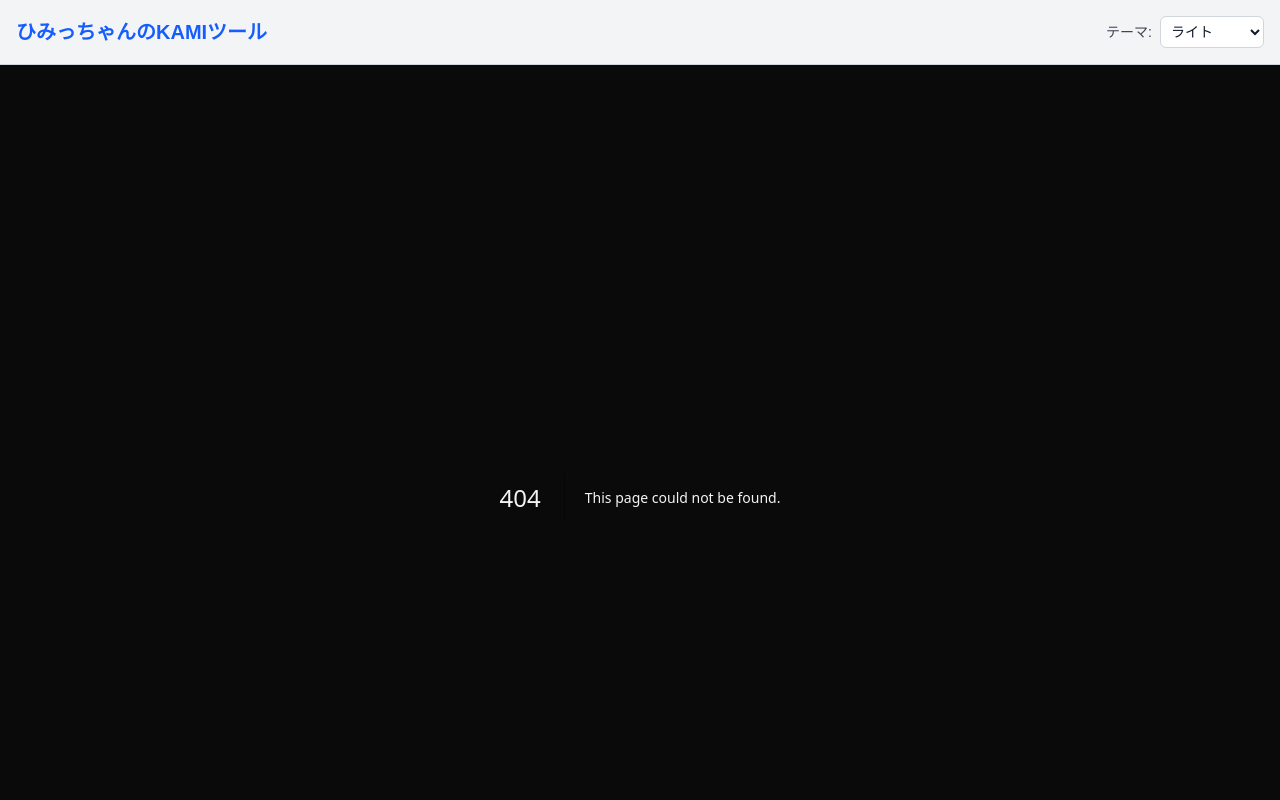
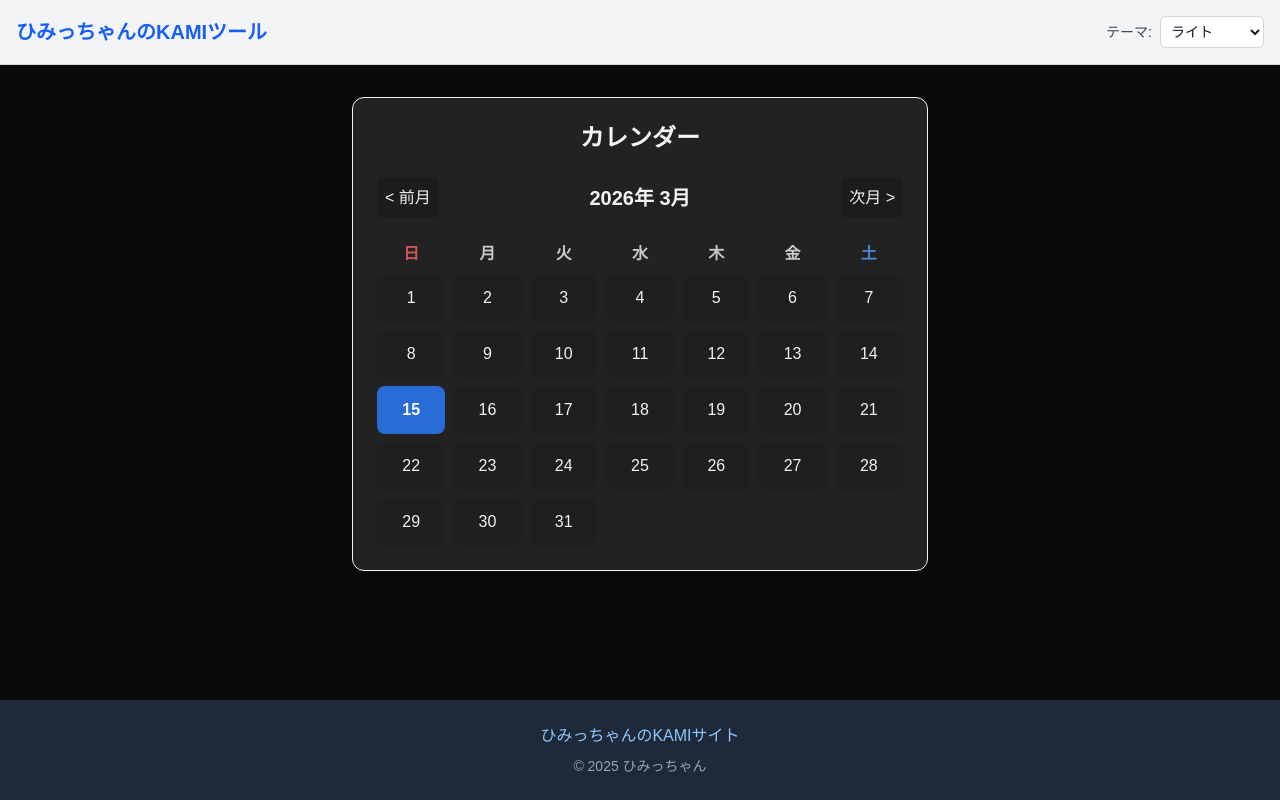
Before and after one commit to himitu-da/himitu-tool, a Next.js app: page /tool/calendar in a window 1280 px wide. Before the commit this address had no page. Shown: the top 800 px of the page. Built offline with nearby package versions, Linux system fonts and the light colour scheme.

Commit message:
feat: カレンダーを追加

```diff
--- /dev/null
+++ b/src/app/calendar/page.tsx
@@ -0,0 +1,73 @@
+"use client";
+
+import React, { useState } from "react";
+
+export default function CalendarPage() {
+  const [currentDate, setCurrentDate] = useState(new Date());
+
+  const getDaysInMonth = (year: number, month: number) => {
+    return new Date(year, month + 1, 0).getDate();
+  };
+
+  const getFirstDayOfMonth = (year: number, month: number) => {
+    return new Date(year, month, 1).getDay();
+  };
+
+  const prevMonth = () => {
+    setCurrentDate(new Date(currentDate.getFullYear(), currentDate.getMonth() - 1, 1));
+  };
+
+  const nextMonth = () => {
+    setCurrentDate(new Date(currentDate.getFullYear(), currentDate.getMonth() + 1, 1));
+  };
+
+  const year = currentDate.getFullYear();
+  const month = currentDate.getMonth();
+  const daysInMonth = getDaysInMonth(year, month);
+  const firstDay = getFirstDayOfMonth(year, month);
+
+  const days = [];
+  for (let i = 0; i < firstDay; i++) {
+    days.push(null);
+  }
+  for (let i = 1; i <= daysInMonth; i++) {
+    days.push(i);
+  }
+
+  const weekDays = ['日', '月', '火', '水', '木', '金', '土'];
+  const today = new Date();
+
+  return (
+    <div className="max-w-xl mx-auto p-6 rounded-xl shadow-lg border border-opacity-20 border-current bg-white/10 backdrop-blur-sm">
+      <h1 className="text-2xl font-bold mb-6 text-center">カレンダー</h1>
+
+      <div className="flex justify-between items-center mb-6">
+        <button onClick={prevMonth} className="p-2 rounded bg-black/20 hover:bg-black/30 transition-colors">&lt; 前月</button>
+        <h2 className="text-xl font-bold">{year}年 {month + 1}月</h2>
+        <button onClick={nextMonth} className="p-2 rounded bg-black/20 hover:bg-black/30 transition-colors">次月 &gt;</button>
+      </div>
+
+      <div className="grid grid-cols-7 gap-2 text-center mb-2">
+        {weekDays.map((day, i) => (
+          <div key={i} className={`font-semibold opacity-80 ${i === 0 ? 'text-red-400' : i === 6 ? 'text-blue-400' : ''}`}>
+            {day}
+          </div>
+        ))}
+      </div>
+
+      <div className="grid grid-cols-7 gap-2 text-center">
+        {days.map((day, i) => {
+          const isToday = day !== null && year === today.getFullYear() && month === today.getMonth() && day === today.getDate();
+          return (
+            <div
+              key={i}
+              className={`p-3 rounded-lg ${day ? 'bg-black/10' : ''} ${isToday ? 'bg-blue-500/80 text-white font-bold' : ''}`}
+            >
+              {day || ''}
+            </div>
+          );
+        })}
+      </div>
+    </div>
+  );
+}
```
